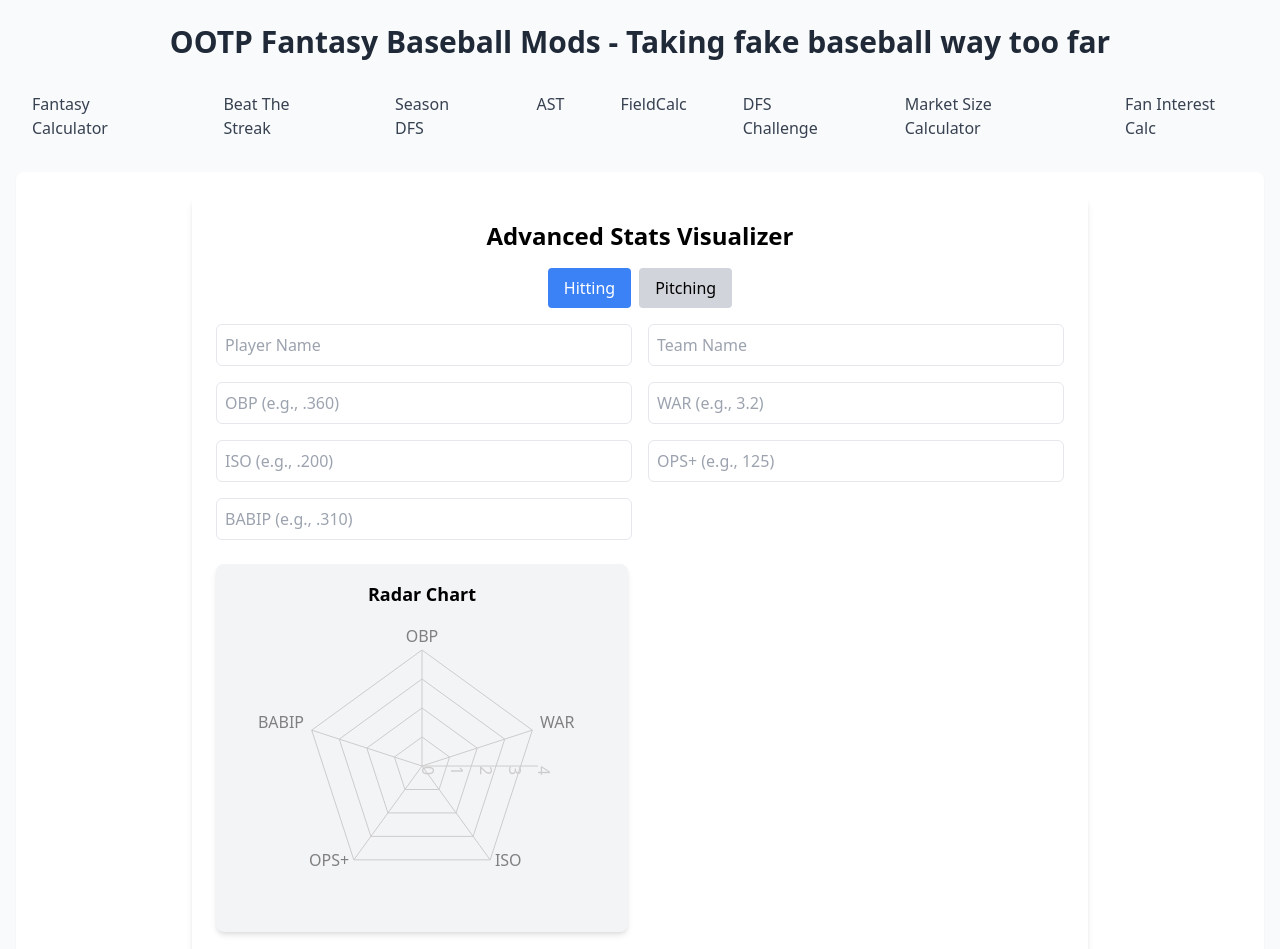
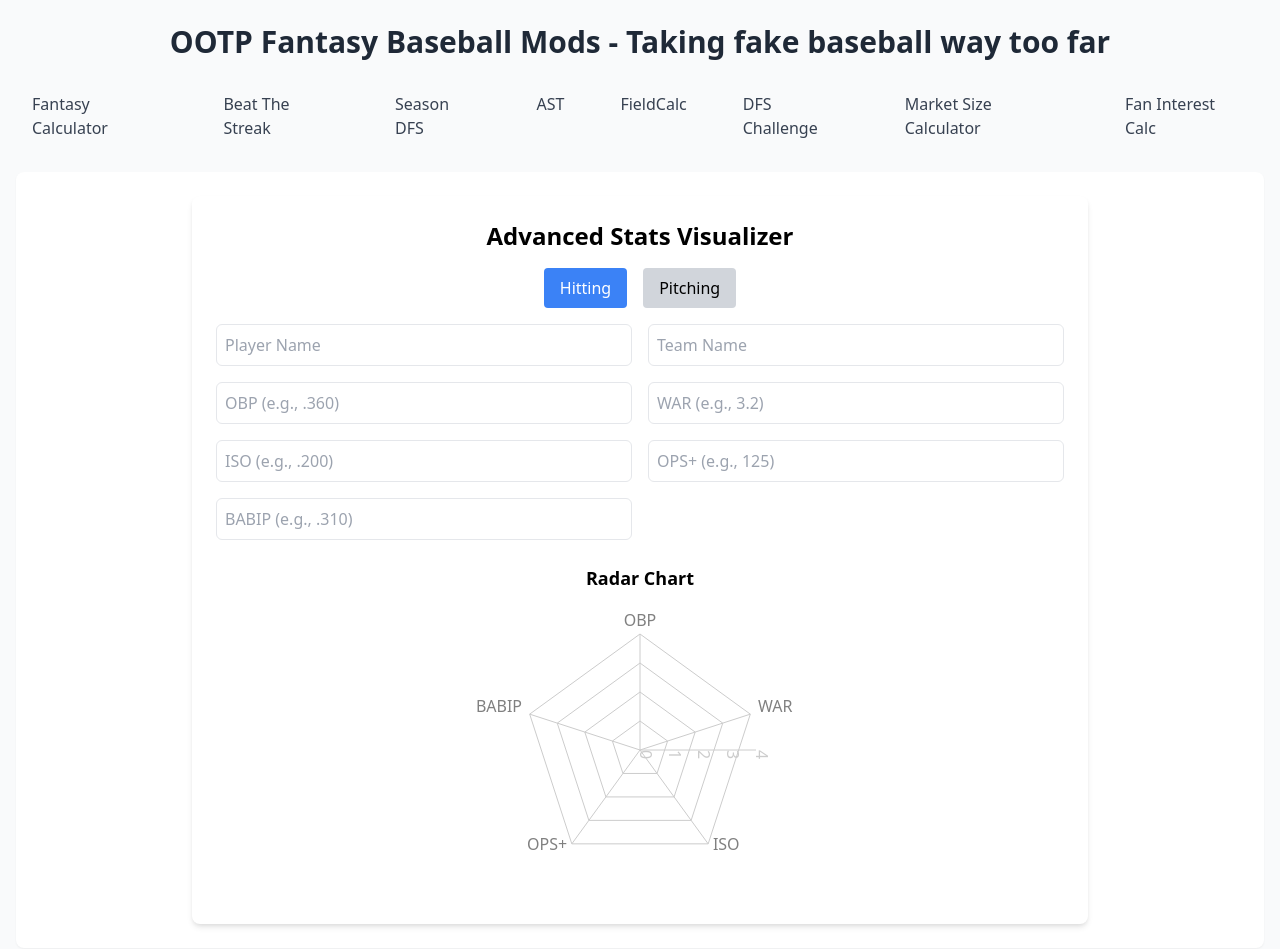
Before and after one commit to quarterback/SimBaseballCalc, a React (Create React App) app: page /ast in a window 1280 px wide. Shown: the top 949 px of the page. Built offline with nearby package versions, Linux system fonts and the light colour scheme.

Commit message:
Update AdvancedStatsTool.js

```diff
--- a/src/AdvancedStatsTool.js
+++ b/src/AdvancedStatsTool.js
@@ -1,25 +1,26 @@
 import React, { useState } from "react";
-import { Radar, RadarChart, PolarGrid, PolarAngleAxis, PolarRadiusAxis, ScatterChart, Scatter, XAxis, YAxis, Tooltip, ResponsiveContainer } from "recharts";
+import { Radar, RadarChart, PolarGrid, PolarAngleAxis, PolarRadiusAxis, ResponsiveContainer } from "recharts";
 
 const AdvancedStatsTool = () => {
   const [mode, setMode] = useState("hitting"); // Toggle between hitting and pitching
   const [playerData, setPlayerData] = useState({
     name: "",
     team: "",
+    // Hitting Stats
     obp: "",
     war: "",
     iso: "",
     opsPlus: "",
     babip: "",
+    // Pitching Stats
     stuff: "",
     movement: "",
     control: "",
     velocity: "",
-    groundball: "",
-    pitchRepertoire: ""
+    gbPercent: ""
   });
 
-  // Handle user input
+  // Handle input changes
   const handleChange = (e) => {
     setPlayerData({
       ...playerData,
@@ -27,45 +28,60 @@ const AdvancedStatsTool = () => {
     });
   };
 
-  // Convert input values to numbers for chart rendering
-  const formattedHittingData = [
+  // Derived advanced stats for inferred metrics
+  const inferredStats = mode === "hitting"
+    ? [
+        { stat: "xOBP", value: (parseFloat(playerData.obp) * 0.98).toFixed(3) || 0 },
+        { stat: "xISO", value: (parseFloat(playerData.iso) * 1.05).toFixed(3) || 0 },
+        { stat: "xBABIP", value: (parseFloat(playerData.babip) * 0.97).toFixed(3) || 0 },
+        { stat: "Adjusted WAR", value: (parseFloat(playerData.war) * 1.1).toFixed(2) || 0 },
+      ]
+    : [
+        { stat: "xERA", value: (5 - parseFloat(playerData.movement) * 0.1).toFixed(2) || 0 },
+        { stat: "xFIP", value: (5 - parseFloat(playerData.control) * 0.09).toFixed(2) || 0 },
+        { stat: "xGB%", value: (parseFloat(playerData.gbPercent) * 1.02).toFixed(1) || 0 },
+        { stat: "Stuff+", value: (parseFloat(playerData.stuff) * 1.1).toFixed(1) || 0 },
+      ];
+
+  // Formatting primary data for visualization
+  const formattedData = mode === "hitting"
+    ? [
         { stat: "OBP", value: parseFloat(playerData.obp) || 0 },
         { stat: "WAR", value: parseFloat(playerData.war) || 0 },
         { stat: "ISO", value: parseFloat(playerData.iso) || 0 },
         { stat: "OPS+", value: parseFloat(playerData.opsPlus) || 0 },
         { stat: "BABIP", value: parseFloat(playerData.babip) || 0 },
-  ];
-
-  const formattedPitchingData = [
+      ]
+    : [
         { stat: "Stuff", value: parseFloat(playerData.stuff) || 0 },
         { stat: "Movement", value: parseFloat(playerData.movement) || 0 },
         { stat: "Control", value: parseFloat(playerData.control) || 0 },
         { stat: "Velocity", value: parseFloat(playerData.velocity) || 0 },
-    { stat: "GB%", value: parseFloat(playerData.groundball) || 0 },
+        { stat: "GB%", value: parseFloat(playerData.gbPercent) || 0 },
       ];
 
   return (
     <div className="max-w-4xl mx-auto p-6 bg-white shadow-md rounded-lg">
       <h2 className="text-2xl font-bold text-center mb-4">Advanced Stats Visualizer</h2>
-
-      {/* Toggle Button for Hitting/Pitching */}
       <div className="flex justify-center mb-4">
-        <button onClick={() => setMode("hitting")} className={`px-4 py-2 mr-2 rounded ${mode === "hitting" ? "bg-blue-500 text-white" : "bg-gray-300"}`}>Hitting</button>
-        <button onClick={() => setMode("pitching")} className={`px-4 py-2 rounded ${mode === "pitching" ? "bg-blue-500 text-white" : "bg-gray-300"}`}>Pitching</button>
+        <button className={`px-4 py-2 mx-2 rounded ${mode === "hitting" ? "bg-blue-500 text-white" : "bg-gray-300"}`} onClick={() => setMode("hitting")}>
+          Hitting
+        </button>
+        <button className={`px-4 py-2 mx-2 rounded ${mode === "pitching" ? "bg-blue-500 text-white" : "bg-gray-300"}`} onClick={() => setMode("pitching")}>
+          Pitching
+        </button>
       </div>
 
-      {/* Input Form */}
       <div className="grid grid-cols-2 gap-4 mb-6">
         <input type="text" name="name" value={playerData.name} onChange={handleChange} placeholder="Player Name" className="p-2 border rounded-md w-full" />
         <input type="text" name="team" value={playerData.team} onChange={handleChange} placeholder="Team Name" className="p-2 border rounded-md w-full" />
-
         {mode === "hitting" ? (
           <>
-            <input type="number" step="0.001" name="obp" value={playerData.obp} onChange={handleChange} placeholder="OBP (e.g., .360)" className="p-2 border rounded-md w-full" />
-            <input type="number" step="0.1" name="war" value={playerData.war} onChange={handleChange} placeholder="WAR (e.g., 3.2)" className="p-2 border rounded-md w-full" />
-            <input type="number" step="0.01" name="iso" value={playerData.iso} onChange={handleChange} placeholder="ISO (e.g., .200)" className="p-2 border rounded-md w-full" />
+            <input type="number" name="obp" value={playerData.obp} onChange={handleChange} placeholder="OBP (e.g., .360)" className="p-2 border rounded-md w-full" />
+            <input type="number" name="war" value={playerData.war} onChange={handleChange} placeholder="WAR (e.g., 3.2)" className="p-2 border rounded-md w-full" />
+            <input type="number" name="iso" value={playerData.iso} onChange={handleChange} placeholder="ISO (e.g., .200)" className="p-2 border rounded-md w-full" />
             <input type="number" name="opsPlus" value={playerData.opsPlus} onChange={handleChange} placeholder="OPS+ (e.g., 125)" className="p-2 border rounded-md w-full" />
-            <input type="number" step="0.001" name="babip" value={playerData.babip} onChange={handleChange} placeholder="BABIP (e.g., .310)" className="p-2 border rounded-md w-full" />
+            <input type="number" name="babip" value={playerData.babip} onChange={handleChange} placeholder="BABIP (e.g., .310)" className="p-2 border rounded-md w-full" />
           </>
         ) : (
           <>
@@ -73,17 +89,14 @@ const AdvancedStatsTool = () => {
             <input type="number" name="movement" value={playerData.movement} onChange={handleChange} placeholder="Movement (e.g., 60)" className="p-2 border rounded-md w-full" />
             <input type="number" name="control" value={playerData.control} onChange={handleChange} placeholder="Control (e.g., 55)" className="p-2 border rounded-md w-full" />
             <input type="number" name="velocity" value={playerData.velocity} onChange={handleChange} placeholder="Velocity (e.g., 95)" className="p-2 border rounded-md w-full" />
-            <input type="number" step="0.1" name="groundball" value={playerData.groundball} onChange={handleChange} placeholder="GB% (e.g., 50.0)" className="p-2 border rounded-md w-full" />
+            <input type="number" name="gbPercent" value={playerData.gbPercent} onChange={handleChange} placeholder="GB% (e.g., 50.0)" className="p-2 border rounded-md w-full" />
           </>
         )}
       </div>
 
-      {/* Visualizations */}
-      <div className="grid grid-cols-1 md:grid-cols-2 gap-6">
-        <div className="p-4 bg-gray-100 rounded-lg shadow-md">
       <h3 className="text-lg font-semibold text-center mb-2">Radar Chart</h3>
       <ResponsiveContainer width="100%" height={300}>
-            <RadarChart cx="50%" cy="50%" outerRadius="80%" data={mode === "hitting" ? formattedHittingData : formattedPitchingData}>
+        <RadarChart cx="50%" cy="50%" outerRadius="80%" data={formattedData}>
           <PolarGrid />
           <PolarAngleAxis dataKey="stat" />
           <PolarRadiusAxis />
@@ -91,16 +104,6 @@ const AdvancedStatsTool = () => {
         </RadarChart>
       </ResponsiveContainer>
     </div>
-      </div>
-
-      {playerData.name && playerData.team && (
-        <div className="text-center mt-6">
-          <h3 className="text-xl font-semibold">
-            {playerData.name} - {playerData.team}
-          </h3>
-        </div>
-      )}
-    </div>
   );
 };
 
```
Lines whose indentation alone changed are shown as unchanged.
